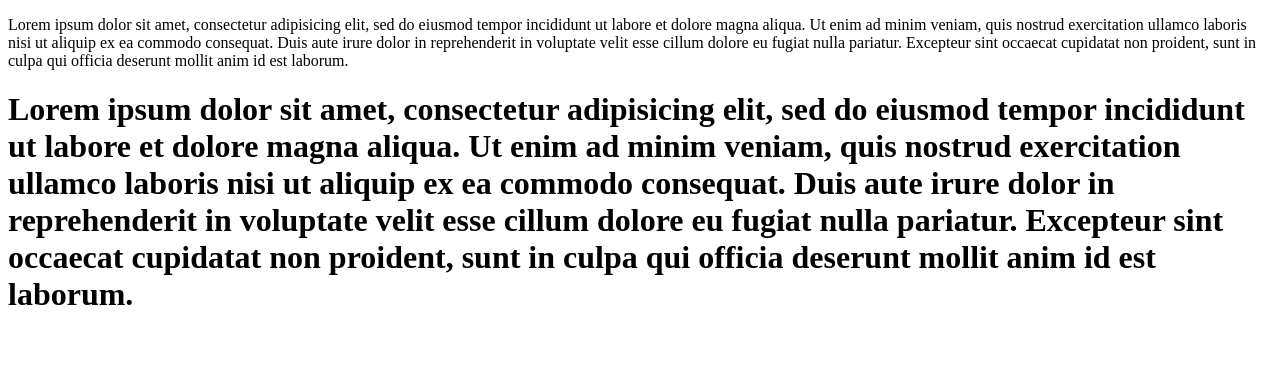
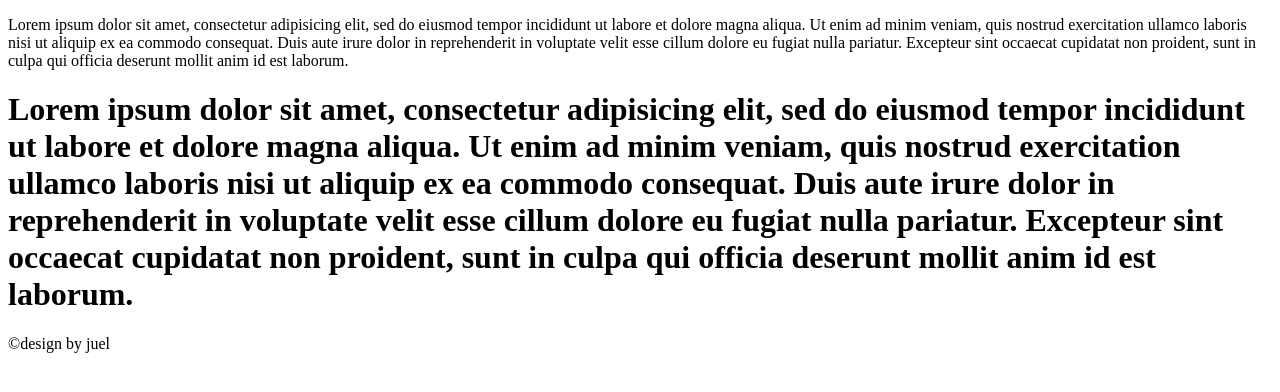
Before and after one commit to juelthpi/practice, a plain HTML site: page index.html in a window 1280 px wide. Drawn offline with Linux system fonts and the light colour scheme.

Commit message:
footer add

```diff
--- a/index.html
+++ b/index.html
@@ -16,5 +16,8 @@ quis nostrud exercitation ullamco laboris nisi ut aliquip ex ea commodo
 consequat. Duis aute irure dolor in reprehenderit in voluptate velit esse
 cillum dolore eu fugiat nulla pariatur. Excepteur sint occaecat cupidatat non
 proident, sunt in culpa qui officia deserunt mollit anim id est laborum.</h1>
+<div class="footer">
+	<p>&copy;design by juel</p>
+</div>
 </body>
 </html>
```
